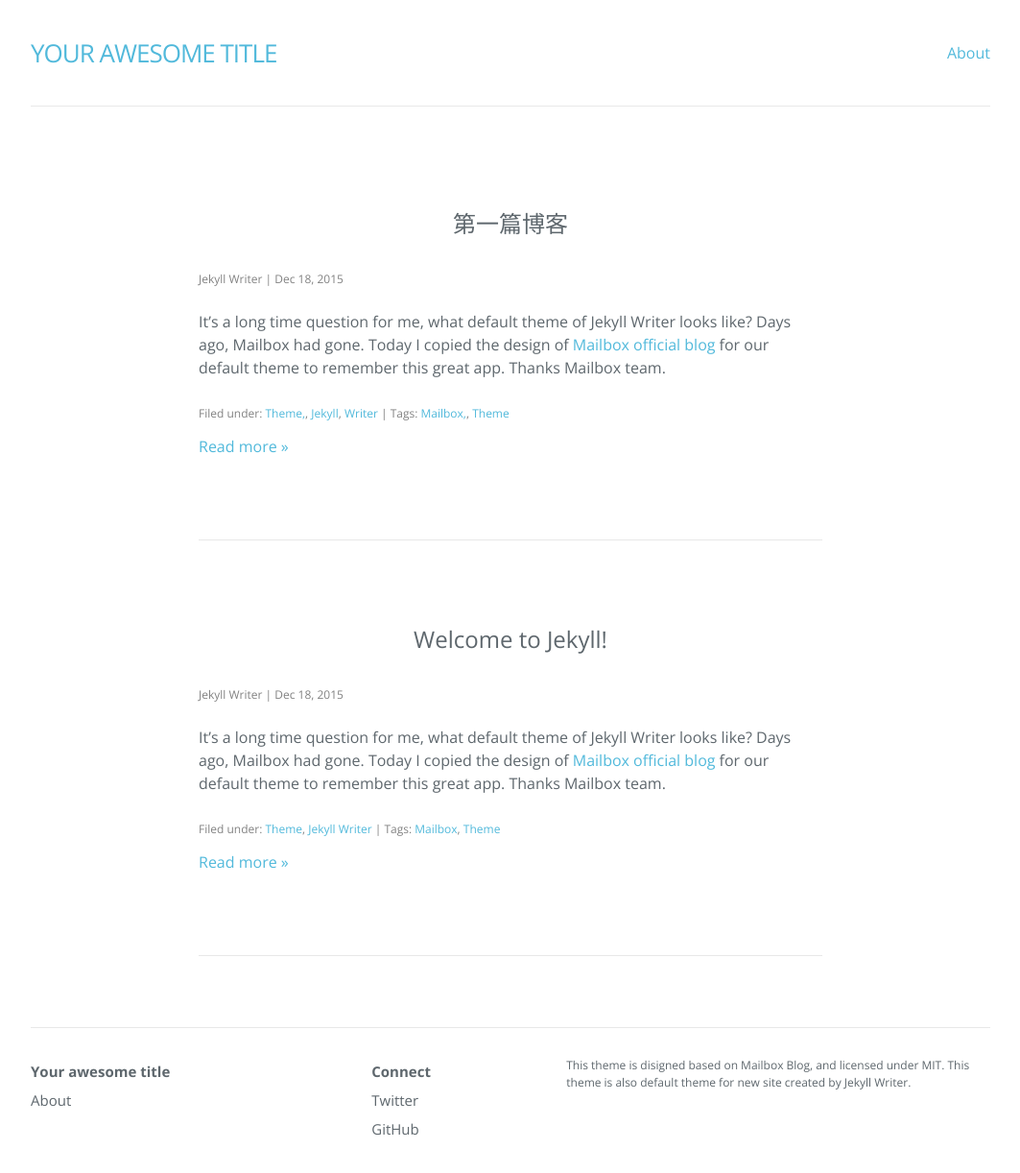
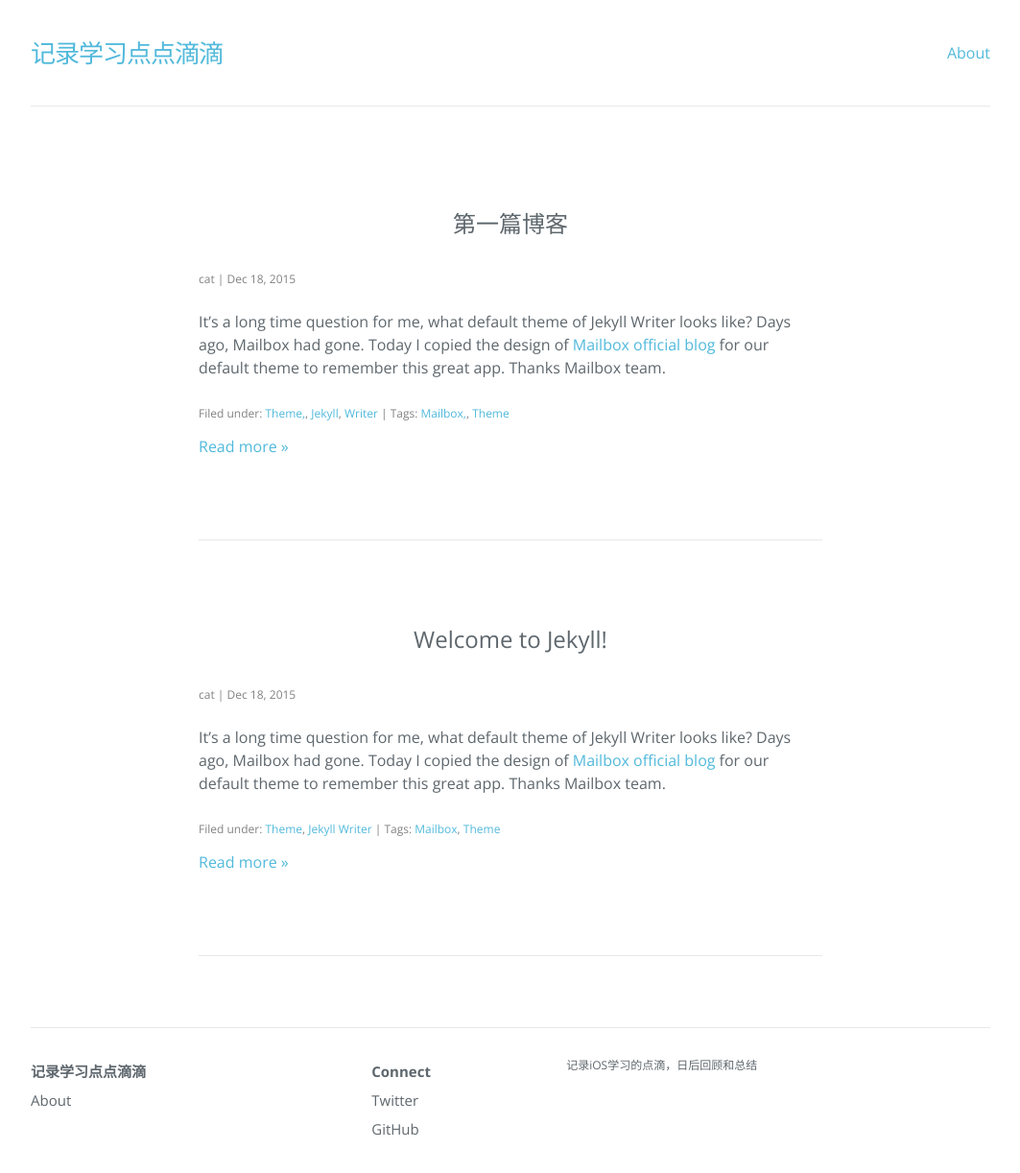
Before and after one commit to jhvip/jhvip.github.io, a Jekyll site: the page built from index.html, in a window 1280 px wide and 1259 px high. Shown: the top 1222 px of the window at 96% size, without its empty margins (108-1171 px from the left). Built offline with Jekyll 4.4.1, drawn with Linux system fonts in a browser that asks for light colours; nearby versions of some CDN libraries; the list of posts is cut into pages by our own code.

Commit message:
Update Configuration

```diff
--- a/_config.yml
+++ b/_config.yml
@@ -1,21 +1,13 @@
-# Welcome to Jekyll!
-#
-# This config file is meant for settings that affect your whole blog, values
-# which you are expected to set up once and rarely need to edit after that.
-# For technical reasons, this file is *NOT* reloaded automatically when you use
-# 'jekyll serve'. If you change this file, please restart the server process.
-
-# Site settings
-title: Your awesome title
-author: Jekyll Writer
-description: > # this means to ignore newlines until "baseurl:"
-  This theme is disigned based on Mailbox Blog, and licensed under MIT.
-  This theme is also default theme for new site created by Jekyll Writer.
-permalink: /:year/:month/:day/:title/
+# Created by Jekyll Writer
+title: 记录学习点点滴滴
+author: cat
+description: 记录iOS学习的点滴，日后回顾和总结
+permalink: '/:year/:month/:day/:title/'
 paginate: 6
-paginate_path: "/page/:num/"
-twitter_username: jekyllwriter
-github_username:  jekyllwriter
-gems: [jekyll-paginate]
+paginate_path: '/page/:num/'
+twitter_username: jianghao
+github_username: jh653513754
+gems:
+  - jekyll-paginate
 markdown: kramdown
-baseurl: ""
+baseurl: ''
```
